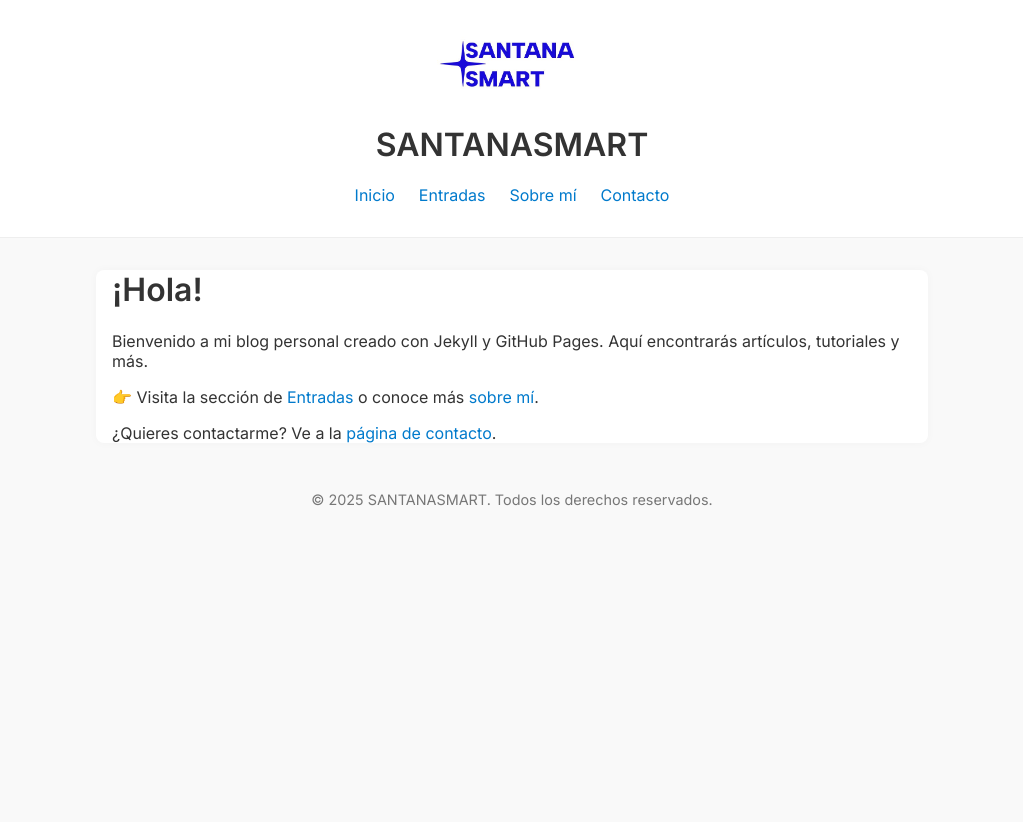
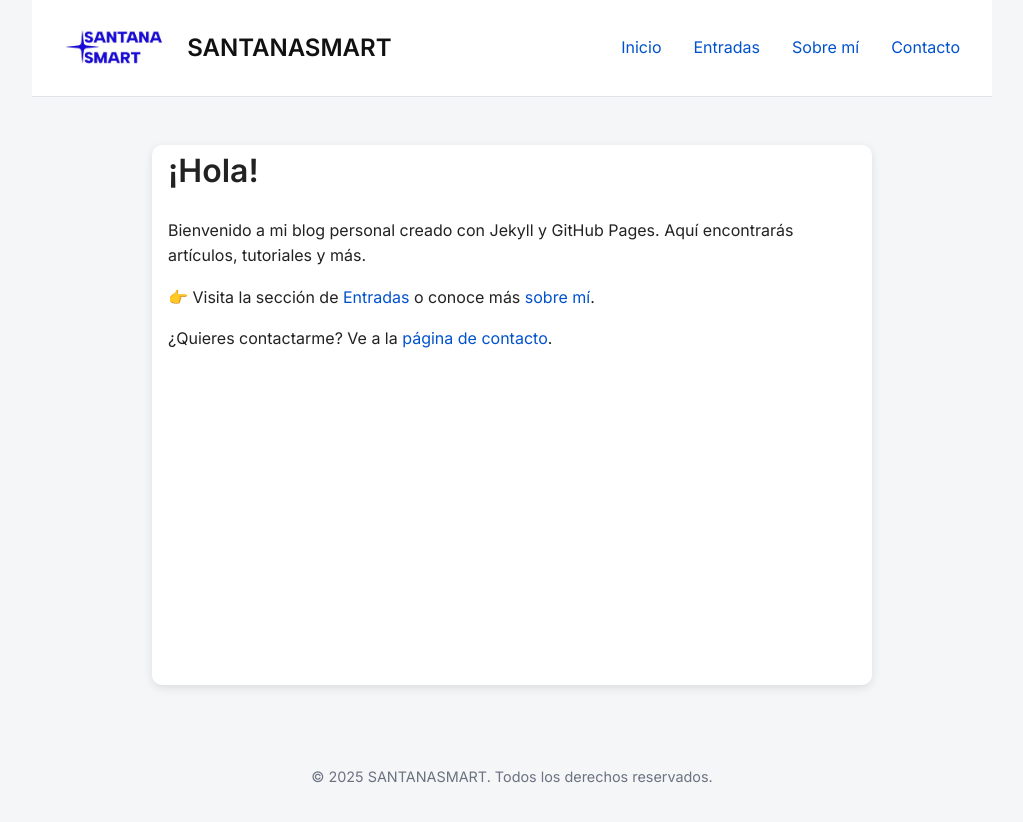
Before and after one commit to santanasmart/santanasmart_github, a Jekyll site: the page built from index.md, in a window 1280 px wide. Shown: the top 822 px of the page, without its empty margins (128-1151 px from the left). Built offline with Jekyll 4.4.1, drawn with Linux system fonts in a browser that asks for light colours.

Commit message:
Update default.html

```diff
--- a/_layouts/default.html
+++ b/_layouts/default.html
@@ -1,59 +1,112 @@
 <!DOCTYPE html>
 <html lang="es">
 <head>
-  <meta charset="UTF-8">
+  <meta charset="UTF-8" />
   <title>{{ page.title }} | {{ site.title }}</title>
-  <meta name="viewport" content="width=device-width, initial-scale=1">
-  <link href="https://fonts.googleapis.com/css2?family=Inter:wght@400;600&display=swap" rel="stylesheet">
+  <meta name="viewport" content="width=device-width, initial-scale=1" />
+  <link href="https://fonts.googleapis.com/css2?family=Inter:wght@400;600&display=swap" rel="stylesheet" />
   <style>
+    /* Reset y base */
+    *, *::before, *::after {
+      box-sizing: border-box;
+    }
     body {
       font-family: 'Inter', sans-serif;
       margin: 0;
       padding: 0;
-      background-color: #f9f9f9;
-      color: #333;
+      background-color: #f4f6f8;
+      color: #222;
+      line-height: 1.6;
+      -webkit-font-smoothing: antialiased;
+      -moz-osx-font-smoothing: grayscale;
     }
+    a {
+      color: #0052cc;
+      text-decoration: none;
+      transition: color 0.3s ease;
+    }
+    a:hover, a:focus {
+      color: #003d99;
+      outline: none;
+      text-decoration: underline;
+    }
+
     header {
-      text-align: center;
-      padding: 2rem 1rem;
-      background-color: #fff;
-      border-bottom: 1px solid #eee;
+      background: #fff;
+      border-bottom: 1px solid #e1e4e8;
+      padding: 1.5rem 2rem;
+      display: flex;
+      align-items: center;
+      justify-content: space-between;
+      max-width: 960px;
+      margin: 0 auto;
     }
+    header a.logo-link {
+      display: flex;
+      align-items: center;
+      gap: 1rem;
+    }
+    header img {
+      max-height: 48px;
+      display: block;
+      user-select: none;
+    }
+    header h1 {
+      font-weight: 600;
+      font-size: 1.5rem;
+      color: #111;
+      margin: 0;
+    }
+
+    nav ul {
+      list-style: none;
+      margin: 0;
+      padding: 0;
+      display: flex;
+      gap: 2rem;
+    }
+    nav li {
+      font-weight: 500;
+      font-size: 1rem;
+    }
+
     main {
-      max-width: 800px;
-      margin: 2rem auto;
+      max-width: 720px;
+      margin: 3rem auto 4rem;
       padding: 0 1rem;
-      background-color: #fff;
-      border-radius: 8px;
-      box-shadow: 0 0 10px rgba(0,0,0,0.03);
+      background: #fff;
+      border-radius: 10px;
+      box-shadow: 0 3px 10px rgb(0 0 0 / 0.1);
+      min-height: 60vh;
+      transition: box-shadow 0.3s ease;
     }
+    main:focus-within {
+      box-shadow: 0 4px 14px rgb(0 0 0 / 0.15);
+      outline: none;
+    }
+
     footer {
       text-align: center;
-      padding: 1rem;
+      padding: 1rem 1rem 3rem;
       font-size: 0.9rem;
-      color: #777;
-      margin-top: 2rem;
-    }
-    a {
-      color: #007acc;
-      text-decoration: none;
-    }
-    a:hover {
-      text-decoration: underline;
+      color: #6b7280; /* gris suave */
+      font-weight: 400;
+      max-width: 960px;
+      margin: 0 auto;
+      user-select: none;
     }
   </style>
 </head>
 <body>
 
-  <!-- CABECERA -->
   <header>
-    <a href="{{ '/' | relative_url }}">
-      <img src="{{ '/assets/images/logo.jpg' | relative_url }}" alt="Logo de SANTANASMART" style="max-width: 150px; height: auto;">
+    <a href="{{ '/' | relative_url }}" class="logo-link" aria-label="Ir al inicio">
+      <img src="{{ '/assets/images/logo.jpg' | relative_url }}" alt="Logo de SANTANASMART" />
+      <h1>{{ site.title }}</h1>
     </a>
-    <h1>{{ site.title }}</h1>
 
-    <nav style="margin-top: 1rem;">
-      <ul style="list-style: none; padding: 0; display: flex; justify-content: center; gap: 1.5rem; margin: 0;">
+    <nav aria-label="Navegación principal">
+      <ul>
         <li><a href="{{ '/' | relative_url }}">Inicio</a></li>
         <li><a href="{{ '/blog.html' | relative_url }}">Entradas</a></li>
         <li><a href="{{ '/about' | relative_url }}">Sobre mí</a></li>
@@ -62,12 +115,13 @@
     </nav>
   </header>
 
-  <main>
+  <main tabindex="-1">
     {{ content }}
   </main>
 
   <footer>
     © {{ site.time | date: '%Y' }} {{ site.title }}. Todos los derechos reservados.
   </footer>
+
 </body>
 </html>
```
